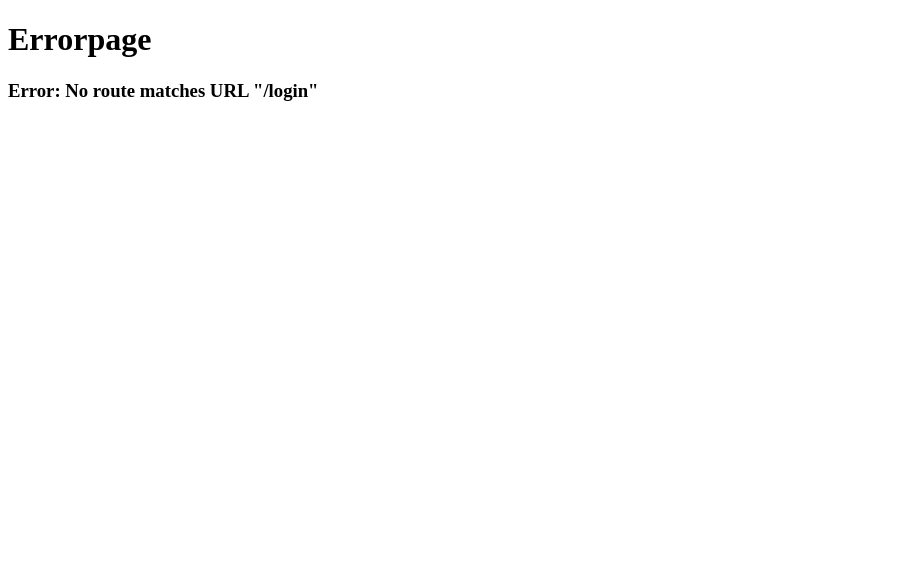
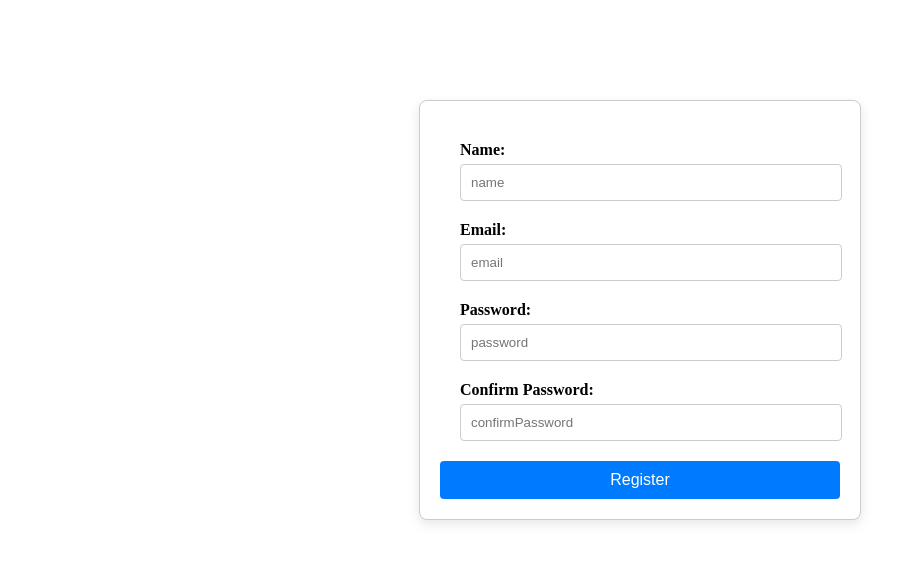
Before and after one commit to CR7HARSHIT/FoodDeliveryApplication, a React (Vite) app: page /login in a window 1280 px wide. Shown: the top 562 px of the page, without its empty margins (0-916 px from the left). Built offline with nearby package versions, Linux system fonts and the light colour scheme.

Commit message:
registration-Page-created

```diff
--- a/index.css
+++ b/index.css
@@ -169,3 +169,56 @@
 	margin:40px ;
 	background-color: silver;
 }
+.catg{
+	background-color: silver;
+    margin:40px ;
+	justify-content: space-between;
+	align-items: center;
+}
+.catg-heading{
+	margin: 40px;
+	padding: 15px;
+
+}
+.login-form{
+
+	max-width: 400px;
+	margin: 100px auto;
+	padding: 20px;
+	border: 1px solid #ccc;
+	border-radius: 8px;
+	box-shadow: 0 4px 12px rgba(0, 0, 0, 0.1);
+	background-color: white;
+}
+
+label {
+	display: block;
+	margin-bottom: 5px;
+	font-weight: bold;
+  }
+
+  input {
+	width: 100%;
+	padding: 10px;
+	border: 1px solid #ccc;
+	border-radius: 4px;
+	color: rgba(0, 0, 0, 0.445);
+  }
+
+  button {
+	padding: 10px 15px;
+	width: 100%;
+	background-color: #007bff;
+	color: white;
+	border: none;
+	border-radius: 4px;
+	cursor: pointer;
+	font-size: 16px;
+  }
+
+  button:hover {
+	background-color: #0056b3;
+  }
+  .lf-item{
+	margin: 20px;
+  }
--- a/package.json
+++ b/package.json
@@ -18,11 +18,13 @@
   "homepage": "https://github.com/CR7HARSHIT/FoodDeliveryApplication#readme",
   "dependencies": {
     "express": "^4.21.0",
+    "formik": "^2.4.6",
     "node-fetch": "^3.3.2",
     "parcel": "^2.12.0",
     "react": "^18.3.1",
     "react-dom": "^18.3.1",
-    "react-router-dom": "^6.26.2"
+    "react-router-dom": "^6.26.2",
+    "yup": "^1.4.0"
   },
   "devDependencies": {
     "process": "^0.11.10"
--- /dev/null
+++ b/schemas/Formschema.js
@@ -0,0 +1,9 @@
+import * as Yup from "yup"
+const Formschema=Yup.object({
+	name:Yup.string().min(4).max(25).required("Enter an valid Name"),
+	email:Yup.string().email().required("Enter an Valid Mail"),
+	password:Yup.string().min(6).required("Enter at least 6 characters"),
+	confirmPassword:Yup.string().required().oneOf([Yup.ref("password"),null],"Password must match")
+
+});
+export default Formschema;
--- a/src/App.js
+++ b/src/App.js
@@ -9,7 +9,7 @@ import Error from "./components/Error";
 import Aboutus from "./components/AboutUs";
 import Contact from "./components/Contact";
 import RestaurentMenu from "./components/RestaurentMenu";
-
+import Login from "./components/Login";
 const AppLayout = () => (
 	<div className="app">
 		{console.log("AppLayout is working")}
@@ -21,13 +21,14 @@ const AppLayout = () => (
 const appRouter=createBrowserRouter(
 	[
 		{
+		path:"/",
+		element:<AppLayout/>,
+		children:
+	[
+		{
 			path:"/",
-			element:<AppLayout/>,
-		   children:[
-			{
-				path:"/",
-			element:<Body/>
-			},
+		    element:<Body/>
+		},
 		{
 			path:"/about",
 			element:<Aboutus/>,
@@ -39,12 +40,20 @@ const appRouter=createBrowserRouter(
 		{
 			path:"/city/jaipur/:rest-name-id",
 			element:<RestaurentMenu/>,
-		}
+		},
+
 
 
 	]
 
-		,errorElement:<Error/>}
+		,errorElement:<Error/>},
+
+		{
+			path:"/login",
+			element:<Login/>,
+			errorElement:<Error/>
+		}
+
 
 	]
 );
--- a/src/components/Header.js
+++ b/src/components/Header.js
@@ -16,11 +16,11 @@ const Header = () =>{
 			 <li><Link to="/about">About Us</Link></li>
 			<li><Link to="/contact">Contact Us</Link></li>
 			<li>Cart</li>
-			<button onClick={
+			<Link to="/login"><button onClick={
 				()=>{
                    btnreact === "Login"? setbtnreact("Logout"):setbtnreact("Login")
 				}
-			}>{btnreact}</button>
+			} >{btnreact}</button></Link>
 		</ul>
 	  </div>
 	</div>
--- /dev/null
+++ b/src/components/Login.js
@@ -0,0 +1,84 @@
+import { useFormik } from "formik";
+import Formschema from "../../schemas/Formschema";
+const initialValues={
+	name:"",
+	email:"",
+	password:"",
+	confirmPassword:""
+}
+const Login=()=>{
+	const  {
+		values,errors,handleChange,handleBlur,handleSubmit,touched
+		}=useFormik({
+        initialValues:initialValues,
+		validationSchema:Formschema,
+		onSubmit:(values)=>{
+			console.log(values)
+		}
+	})
+
+	return (
+	<div className="login-page">
+	<form className="login-form" onSubmit={handleSubmit}>
+      <div className="lf-item">
+        <label>Name:</label>
+        <input
+          type="text"
+          name="name"
+          placeholder="name"
+		  onChange={handleChange}
+		  onBlur={handleBlur}
+		  values={values.name}
+		  autoComplete="off"
+        />
+		<p>{errors.name && touched.name ? errors.name: null}</p>
+      </div>
+
+      <div className="lf-item">
+        <label>Email:</label>
+        <input
+          type="email"
+          name="email"
+          placeholder="email"
+		   autoComplete="off"
+		  onChange={handleChange}
+		  onBlur={handleBlur}
+		  values={values.email}
+        />
+		<p>{errors.email && touched.email ? errors.email: null}</p>
+      </div>
+
+      <div className="lf-item">
+        <label>Password:</label>
+        <input
+          type="password"
+          name="password"
+          placeholder="password"
+		   autoComplete="off"
+		  onChange={handleChange}
+		  onBlur={handleBlur}
+		  values={values.password}
+		/>
+		<p>{errors.password && touched.password ? errors.password: null}</p>
+      </div>
+
+      <div className="lf-item">
+        <label>Confirm Password:</label>
+        <input
+          type="password"
+          name="confirmPassword"
+          placeholder="confirmPassword"
+		   autoComplete="off"
+		  onChange={handleChange}
+		  onBlur={handleBlur}
+		  values={values.confirmPassword}
+        />
+		<p>{errors.confirmPassword && touched.confirmPassword ? errors.confirmPassword: null}</p>
+      </div>
+
+      <button type="submit">Register</button>
+    </form>
+	</div>
+	)
+}
+export default Login;
--- a/src/components/RestaurentMenu.js
+++ b/src/components/RestaurentMenu.js
@@ -66,8 +66,9 @@ const RestaurentMenu=()=>{
                      <Toggle arrobj={itemCards} heading={title}/>
 				 ) :
 
-
-					 (categories.map((obj)=>{
+				    <div className="catg">
+						<h3 className="catg-heading">{title}</h3>
+					 {(categories.map((obj)=>{
 						console.log(obj)
 						const {
 						   title,
@@ -76,7 +77,8 @@ const RestaurentMenu=()=>{
 						return (
 							<Toggle arrobj={itemCards} heading={title}/>
 						)
-					}))
+					}))}
+					</div>
 		    }
 		)
     }</div>
```
Also changed, not shown: 1 other file (tests, documents, lock files or other folders).
